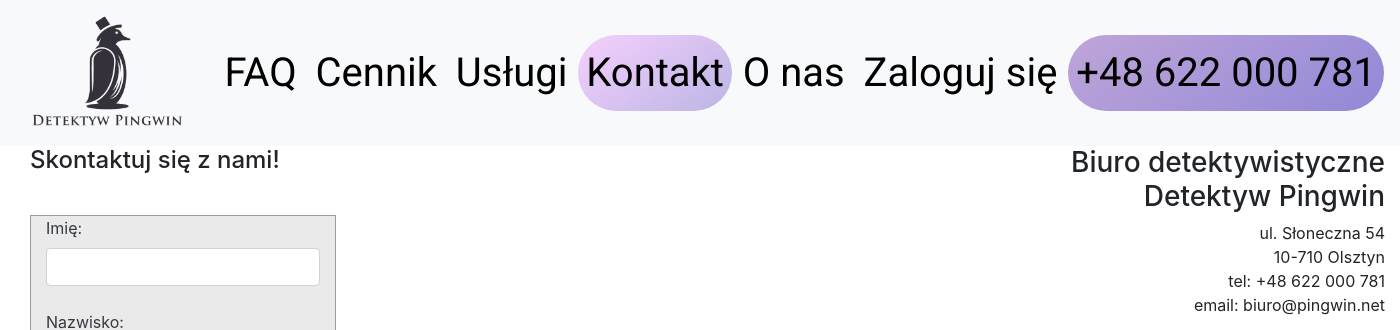
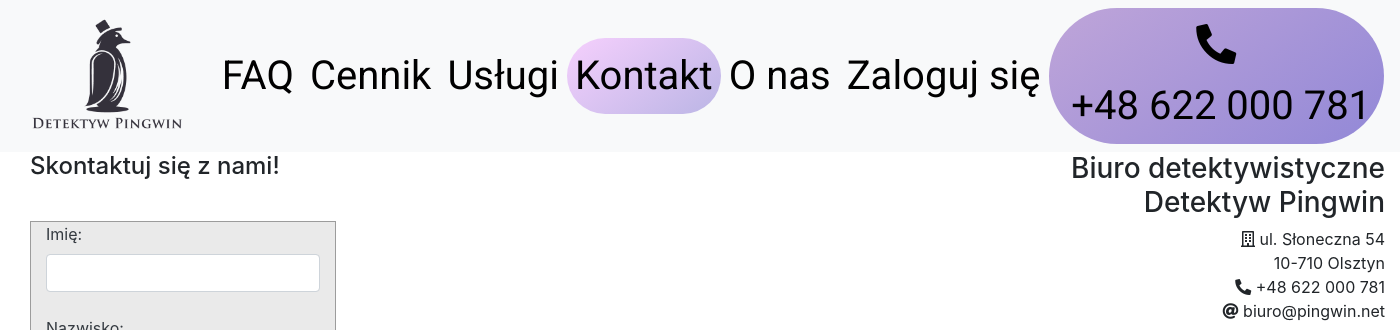
Before and after one commit to 155972/detective_penguin, a PHP site: page /client_pages/contact.php in a window 1400 px wide. Shown: the top 330 px of the page. Run offline with PHP 8.4, Linux system fonts and the light colour scheme; data that the repository does not hold is empty.

Commit message:
kosmetyczne poprawki

```diff
--- a/client_pages/FAQ.html
+++ b/client_pages/FAQ.html
@@ -9,6 +9,7 @@
     <title>Detektyw Pingwin</title>
     <link rel="stylesheet" href="style.css">
     <link rel="stylesheet" href="../css/bootstrap.min.css">
+    <link rel="stylesheet" href="../fontawesome/css/all.css">
     <script src="https://ajax.googleapis.com/ajax/libs/jquery/3.5.1/jquery.min.js"></script>
     <link rel="icon" type="image/x-icon" href="../favicon.ico">
     <style>
@@ -21,7 +22,7 @@
 <body>
     <header></header>
     <section>
-        <div class="container">
+        <div class="container col-lg-10">
             <h1>Pytania i Odpowiedzi</h1>
             <article>
                 <h3>Jak rozpoznać nieuczciwego detektywa?</h3>
--- a/client_pages/about_us.html
+++ b/client_pages/about_us.html
@@ -9,6 +9,7 @@
     <title>Detektyw Pingwin</title>
     <link rel="stylesheet" href="style.css">
     <link rel="stylesheet" href="../css/bootstrap.min.css">
+    <link rel="stylesheet" href="../fontawesome/css/all.css">
     <script src="https://ajax.googleapis.com/ajax/libs/jquery/3.5.1/jquery.min.js"></script>
     <link rel="icon" type="image/x-icon" href="../favicon.ico">
     <style>
@@ -20,7 +21,7 @@
 </head>
 <body>
     <header></header>
-    <section class="container">
+    <section class="container col-lg-10">
         <h1>O Nas</h1>
         <p>
             Jesteśmy <b>zespołem profesjonalistów</b>, ludzi z prawdziwą pasją, działających w zawodzie detektywa od kilkunastu
--- a/client_pages/contact.php
+++ b/client_pages/contact.php
@@ -16,6 +16,7 @@
     <title>Detektyw Pingwin</title>
     <link rel="stylesheet" href="style.css">
     <link rel="stylesheet" href="../css/bootstrap.min.css">
+    <link rel="stylesheet" href="../fontawesome/css/all.css">
     <script src="https://ajax.googleapis.com/ajax/libs/jquery/3.5.1/jquery.min.js"></script>
     <link rel="icon" type="image/x-icon" href="../favicon.ico">
     <style>
@@ -87,10 +88,10 @@
                 <div style="text-align: right;">
                     <h3>Biuro&nbsp;detektywistyczne </br>Detektyw&nbsp;Pingwin</h3>
                     <p>
-                    ul.&nbsp;Słoneczna&nbsp;54</br>
+                    <i class="far fa-building"></i>&nbsp;ul.&nbsp;Słoneczna&nbsp;54</br>
                     10-710&nbsp;Olsztyn</br>
-                    tel:&nbsp;+48&nbsp;622&nbsp;000&nbsp;781 </br>
-                    email:&nbsp;biuro@pingwin.net</br>
+                    <i class="fas fa-phone-alt"></i>&nbsp;+48&nbsp;622&nbsp;000&nbsp;781 </br>
+                    <i class="fas fa-at"></i>&nbsp;biuro@pingwin.net</br>
                     </p>
                 </div>
         <iframe src="https://www.google.com/maps/embed?pb=!1m18!1m12!1m3!1d2359.552651906696!2d20.453917615853523!3d53.744041780064336!2m3!1f0!2f0!3f0!3m2!1i1024!2i768!4f13.1!3m3!1m2!1s0x46e27f4c552e8ff5%3A0x1bf53ea293a96035!2sS%C5%82oneczna%2054%2C%2010-710%20Olsztyn!5e0!3m2!1spl!2spl!4v1642716932896!5m2!1spl!2spl" allowfullscreen="" loading="lazy"></iframe>
--- a/client_pages/home.html
+++ b/client_pages/home.html
@@ -9,12 +9,13 @@
     <title>Detektyw Pingwin</title>
     <link rel="stylesheet" href="style.css">
     <link rel="stylesheet" href="../css/bootstrap.min.css">
+    <link rel="stylesheet" href="../fontawesome/css/all.css">
     <script src="https://ajax.googleapis.com/ajax/libs/jquery/3.5.1/jquery.min.js"></script>
     <link rel="icon" type="image/x-icon" href="../favicon.ico">
 </head>
 <body>
     <header></header>
-    <section class="container">
+    <section class="container col-lg-10">
         <p>Lorem ipsum dolor sit amet, consectetur adipiscing elit. Donec nibh risus, scelerisque a suscipit et, mattis eu quam. Suspendisse faucibus semper varius. Suspendisse sem tortor, placerat at nisi vitae, scelerisque efficitur sem. Integer vitae leo aliquam, luctus enim ac, accumsan sem. Vestibulum pharetra mi eget cursus pulvinar. Curabitur justo libero, aliquam vitae purus et, tincidunt rutrum quam. Donec faucibus mollis auctor. Curabitur vel accumsan sapien, ut consectetur mi. Nulla elementum lorem in viverra fermentum. Sed malesuada sed ipsum vitae aliquet. Suspendisse pellentesque, purus pulvinar laoreet vestibulum, odio nibh tristique sem, id sagittis quam lacus ullamcorper enim.
         </p>
         <p>Praesent malesuada, sapien non euismod porttitor, orci lectus sollicitudin lectus, id ultrices erat velit a nibh. Donec ex ante, malesuada at faucibus a, fermentum a purus. Morbi dolor quam, mollis eget eros eu, tristique euismod ipsum. Aenean tincidunt vehicula mi, in facilisis libero lobortis ac. Etiam quis tincidunt dui. Nunc nulla lectus, fringilla vel faucibus at, rutrum nec justo. Maecenas varius magna justo, vitae lacinia ligula tempus vitae. Maecenas dignissim justo feugiat laoreet venenatis. Quisque facilisis lectus in mi condimentum aliquam.
--- a/client_pages/log.php
+++ b/client_pages/log.php
@@ -15,6 +15,7 @@
     <title>Detektyw Pingwin</title>
     <link rel="stylesheet" href="style.css">
     <link rel="stylesheet" href="../css/bootstrap.min.css">
+    <link rel="stylesheet" href="../fontawesome/css/all.css">
     <script src="https://ajax.googleapis.com/ajax/libs/jquery/3.5.1/jquery.min.js"></script>
     <link rel="icon" type="image/x-icon" href="../favicon.ico">
 </head>
--- a/client_pages/menu.php
+++ b/client_pages/menu.php
@@ -37,7 +37,7 @@
                 <?php } ?>
             </li>
             <li class="nav-item">
-                <a class="nav-link" href="tel:+48622000781">+48&nbsp;622&nbsp;000&nbsp;781</a>
+                <a class="nav-link" href="tel:+48622000781"><i class="fas fa-phone-alt"></i>&nbsp;+48&nbsp;622&nbsp;000&nbsp;781</a>
         </ul>
 
     </div>
--- a/client_pages/price_list.php
+++ b/client_pages/price_list.php
@@ -16,6 +16,7 @@
     <title>Detektyw Pingwin</title>
     <link rel="stylesheet" href="style.css">
     <link rel="stylesheet" href="../css/bootstrap.min.css">
+    <link rel="stylesheet" href="../fontawesome/css/all.css">
     <script src="https://ajax.googleapis.com/ajax/libs/jquery/3.5.1/jquery.min.js"></script>
     <script type="text/javascript" src='script.js'></script>
     <link rel="icon" type="image/x-icon" href="../favicon.ico">
@@ -28,7 +29,7 @@
 </head>
 <body onload="hg();">
     <header></header>
-    <div class="container">
+    <div class="container col-lg-10">
         <table>
             <?php
                 require_once "../connect.php";
--- a/client_pages/reg.php
+++ b/client_pages/reg.php
@@ -16,6 +16,7 @@
     <title>Detektyw Pingwin</title>
     <link rel="stylesheet" href="style.css">
     <link rel="stylesheet" href="../css/bootstrap.min.css">
+    <link rel="stylesheet" href="../fontawesome/css/all.css">
     <script src="https://ajax.googleapis.com/ajax/libs/jquery/3.5.1/jquery.min.js"></script>
     <link rel="icon" type="image/x-icon" href="../favicon.ico">
     <script type="text/javascript" src='script.js'></script>
--- a/client_pages/script.js
+++ b/client_pages/script.js
@@ -26,5 +26,5 @@ function hg() {
 	let pos=document.getElementById(ID);
 	pos.classList.add("light");
 
-	pos.addEventListener("mouseenter", function(event) { event.target.classList.remove("light")});
+	pos.addEventListener("mouseleave", function(event) { event.target.classList.remove("light")});
 }
--- a/client_pages/services.php
+++ b/client_pages/services.php
@@ -16,6 +16,7 @@
     <title>Detektyw Pingwin</title>
     <link rel="stylesheet" href="style.css">
     <link rel="stylesheet" href="../css/bootstrap.min.css">
+    <link rel="stylesheet" href="../fontawesome/css/all.css">
     <script src="https://ajax.googleapis.com/ajax/libs/jquery/3.5.1/jquery.min.js"></script>
     <script type="text/javascript" src='script.js'></script>
     <link rel="icon" type="image/x-icon" href="../favicon.ico">
@@ -49,7 +50,7 @@
                     $name = $row['name'];
                     $description = $row['description'];
 echo<<<EOT
-                    <div class="container" id="{$ID}">
+                    <div class="container col-lg-10" id="{$ID}">
                     <h3 class="service_name" style="float:left; margin-top:20px;">{$name}</h3>
                     <a class="b_check_price" style="margin-top:20px;" href="price_list.php#{$ID}">sprawdź cenę</a>
                     <table>
```
